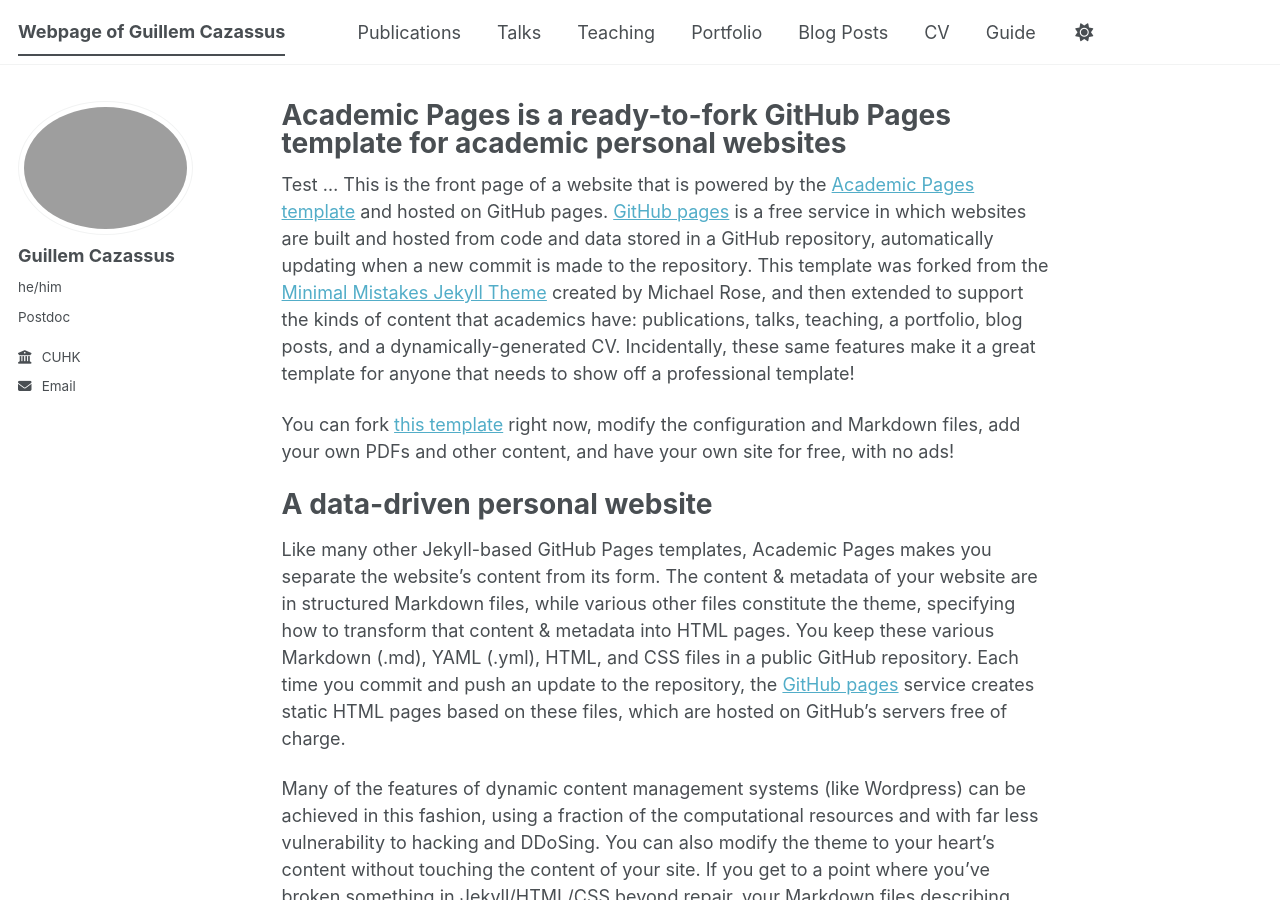
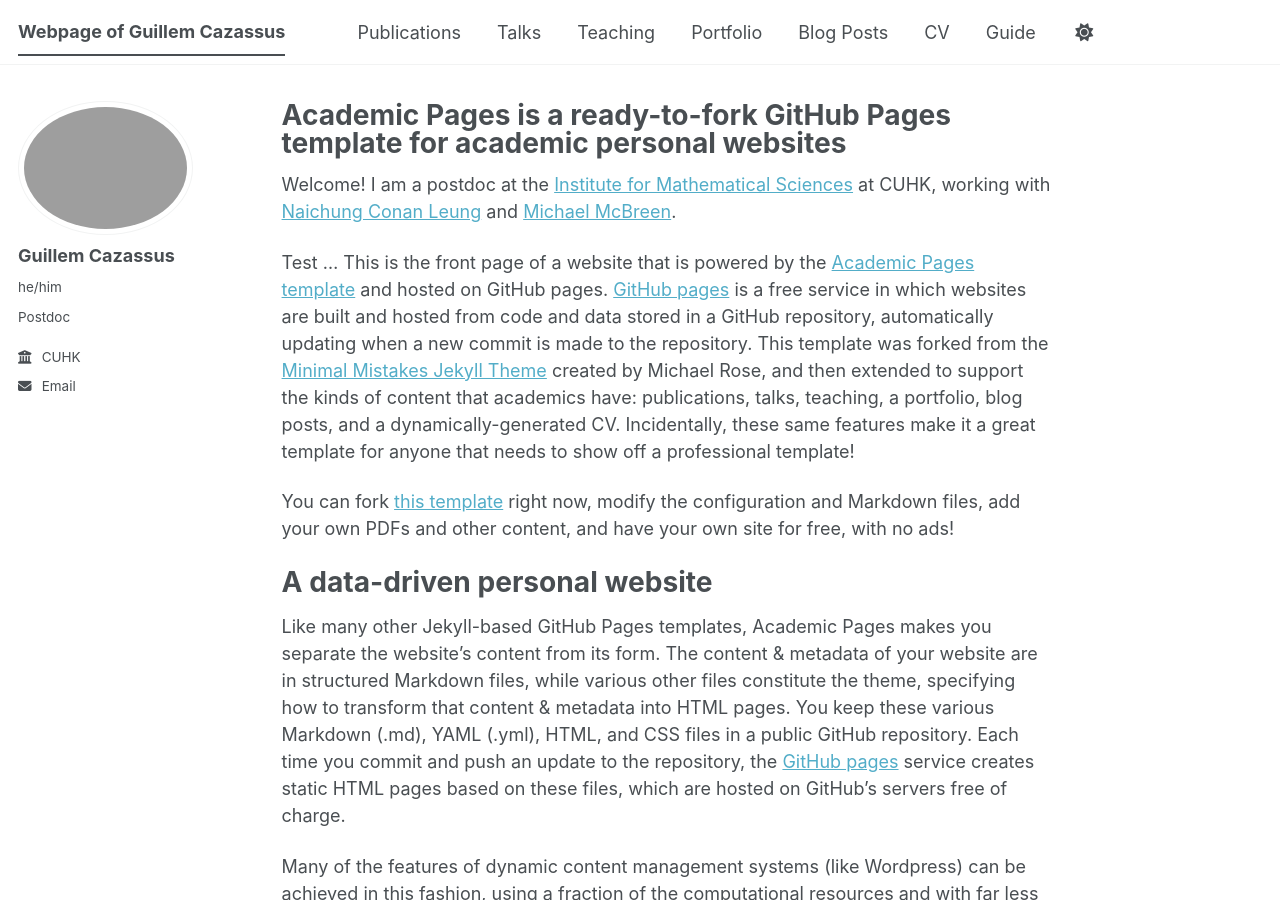
Before and after one commit to guillemcazassus/guillemcazassus, a Jekyll site: the page built from _pages/about.md, in a window 1280 px wide and 900 px high. Built offline with Jekyll 4.4.1, drawn with Linux system fonts in a browser that asks for light colours; a script bundle is joined from its source files by our own code; library files that are not in the unit come from our copies.

Commit message:
Update about.md

```diff
--- a/_pages/about.md
+++ b/_pages/about.md
@@ -6,6 +6,8 @@
   - /about/
   - /about.html
 ---
+
+Welcome! I am a postdoc at the [Institute for Mathematical Sciences](http://www.ims.cuhk.edu.hk/) at CUHK, working with [Naichung Conan Leung](https://www.math.cuhk.edu.hk/people/academic-staff/leung) and [Michael McBreen](https://sites.google.com/view/mmcbreen/home).
 
 Test ... This is the front page of a website that is powered by the [Academic Pages template](https://github.com/academicpages/academicpages.github.io) and hosted on GitHub pages. [GitHub pages](https://pages.github.com) is a free service in which websites are built and hosted from code and data stored in a GitHub repository, automatically updating when a new commit is made to the repository. This template was forked from the [Minimal Mistakes Jekyll Theme](https://mmistakes.github.io/minimal-mistakes/) created by Michael Rose, and then extended to support the kinds of content that academics have: publications, talks, teaching, a portfolio, blog posts, and a dynamically-generated CV. Incidentally, these same features make it a great template for anyone that needs to show off a professional template!
 
```
